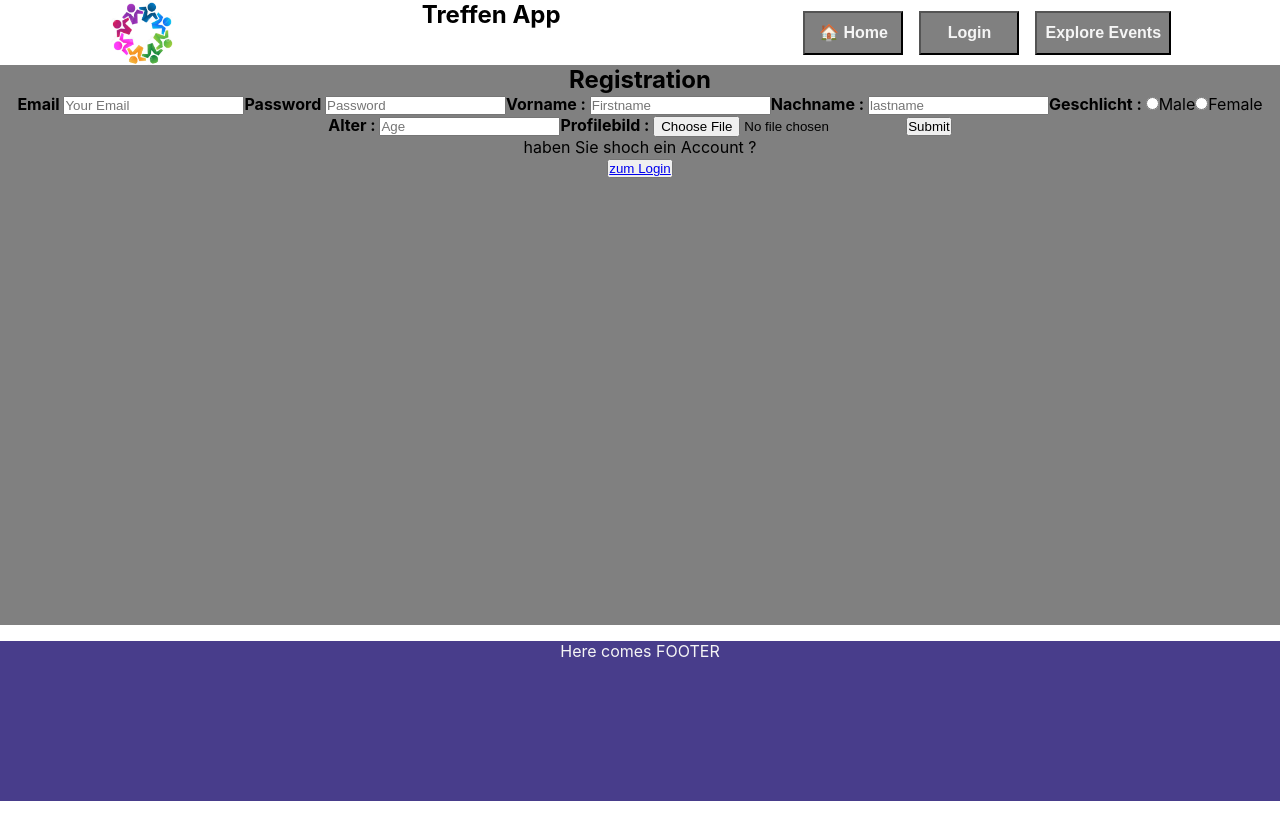
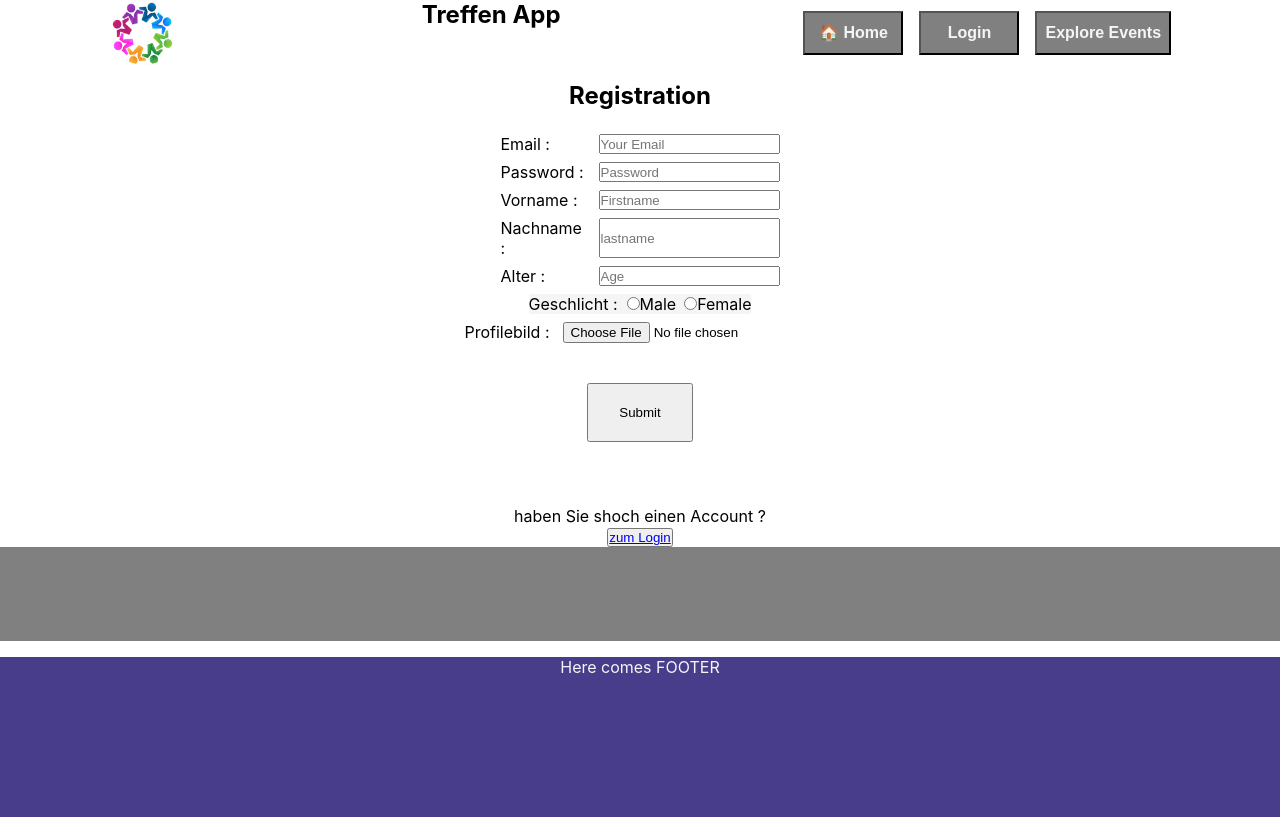
Before and after one commit to FinalProjektTeam/treffen-app, a React (Create React App) app in the folder frontend/: page /register in a window 1280 px wide. Built offline with nearby package versions, Linux system fonts and the light colour scheme; no server answers.

Commit message:
alles läuft so weit

```diff
--- a/frontend/src/components/event/Event.jsx
+++ b/frontend/src/components/event/Event.jsx
@@ -11,7 +11,8 @@ export default function Event() {
     const [error, setError] = useState('')
     const [errors, setErrors] = useState([])
 
-    // const [backendComment, setBackendComment] = useState('')
+    const [commentDeleted, setCommentDeleted] = useState(false)
+    const [ commentError, setCommentError] = useState(false)
 
     const [userExist, setUserExist] = useState(false)
 
@@ -120,6 +121,7 @@ export default function Event() {
 
     const handleDeleteComment = async(e)=>{
         e.preventDefault()
+        setError('')
 
         const res = await fetch('http://localhost:4000/comments', {
             method: 'DELETE',
@@ -134,11 +136,12 @@ export default function Event() {
         })
 
         const result = await res.json()
-        console.log(result);
-        console.log(e.target.id);
-        setEvent(result)
-        setError(result.error)
 
+        if(res.status === 200){
+            setEvent(result)
+            console.log(result);
+            console.log("Comment deleted");
+        }
 
     }
 
@@ -193,6 +196,7 @@ export default function Event() {
                 }
             </ul>
             {error && <h3 style={{color:'red'}}>{error}</h3> }
+            {commentError && <h3 style={{color: 'red'}}> It's not your Comment!</h3>}
             <input type="text" value={comment} onChange={(e)=> setComment(e.target.value)} placeholder='Write a comment' />
             <button onClick={handleAddComment}>Add Comment</button>
         </div>
--- a/frontend/src/components/eventList/EventsList.jsx
+++ b/frontend/src/components/eventList/EventsList.jsx
@@ -1,10 +1,12 @@
 import React, { useEffect, useState } from 'react'
 import { Link } from 'react-router-dom'
+import useUser from '../../hooks/useUser'
 import "./eventsList.scss"
 
 export default function EventList() {
   const [events, setEvents] = useState([])
   const [ready, setReady] = useState(false)
+  const user = useUser()
 
   useEffect( ()=>{
     // setReady(false)
@@ -27,7 +29,11 @@ export default function EventList() {
   if(ready){
     return (
       <div className='Events-List'>
-        <Link to={'/create-event'}>Create new Event</Link>
+
+        {
+          user.data &&
+          <Link to={'/create-event'}>Create new Event</Link>
+        }
 
         <h2>Events-list </h2>
         {/* <p>noch nicht fertig</p>
--- a/frontend/src/components/login/Login.jsx
+++ b/frontend/src/components/login/Login.jsx
@@ -8,6 +8,8 @@ import { useNavigate } from 'react-router-dom';
 export default function Login() {
     const [email, setEmail] = useState('');
     const [password , setPassword] = useState('');
+    const [eingeloggt , setEingeloggt] = useState(false);
+
     const user = useUser()
     const navigate = useNavigate()
 
@@ -17,10 +19,14 @@ export default function Login() {
           email: email,
           password: password
         })
-        if(data){
+        if(data._id){
           console.log('you are angemeldet');
           console.log('data by Login.jsx:',data);
+          setEingeloggt(true)
           navigate('/user/'+data._id)
+        }
+        else{
+          setEingeloggt(false)
         }
       }
 
@@ -28,6 +34,9 @@ export default function Login() {
     <div className="login-bg-img-div ">
         <div className="login-form">
           <h2>Login</h2>
+
+          {!eingeloggt && <h3>you have to registrate</h3>}
+
             <form onSubmit={handleSubmit} className="login-container">
 
                 <label htmlFor="email" className="m-2 form-label "><b>Email </b></label><br/>
--- a/frontend/src/components/navigation/Navigation.jsx
+++ b/frontend/src/components/navigation/Navigation.jsx
@@ -18,10 +18,12 @@ export default function Navigation(props) {
 
       <div className='Navigation'>
         <div className="nav-container">
-
             <img src={logo} alt="logo" style={{width:'70px',height:'65px', borderRadius:'50%'}} />
 
             <h2>Treffen App</h2>
+
+            {user.data && <p>Hallo {user.data.firstname}</p>}
+
 
             <div className='nav-buttons'>
               <button className='nav-button'>
@@ -42,9 +44,20 @@ export default function Navigation(props) {
                   <Link to= {'/user/'+user.data._id}>User Account</Link>
                 </button>}
 
-              {user.data && <button className='nav-buttonn' onClick={handleLogout}>
-                <Link to= {'/login'}>Log out</Link>
-              </button>}
+              {user.data &&
+                  <button className='nav-buttonn' onClick={handleLogout}>
+                    <Link to= {'/login'}>Log out</Link>
+                  </button>
+              }
+
+              {user.data &&
+                  <div className='user-avatar' >
+                      <Link to= {'/user/'+user.data._id}>
+                          <img src= {user.data.avatar} alt="profilePhoto" style={{width:'40px',height:'40px' , borderRadius: '50%'}} />
+                      </Link>
+                  </div>
+              }
+
           </div>
 
       </div>
--- a/frontend/src/components/register/Register.jsx
+++ b/frontend/src/components/register/Register.jsx
@@ -3,6 +3,7 @@ import React , {useState} from "react";
 import {Link} from 'react-router-dom'
 import useUser from '../../hooks/useUser';
 import { useNavigate } from 'react-router-dom';
+import "./register.scss"
 
 export default function Register() {
     const [email, setEmail] = useState('');
@@ -46,54 +47,73 @@ export default function Register() {
       }, 3000);
 
   return (
-    <div className="regist-bg-img-div">
-      <div className="login-form">
+    <div className="Register">
+      <div className="register-form">
           <h2>Registration</h2>
               <form onSubmit={handleSubmit} className="register-container">
 
-                <label htmlFor="email" className="m-2 form-label "><b>Email </b></label>
-                <input type="email" placeholder="Your Email" className="m-2 form-control w-75"
+                <div className="element">
+                        <label htmlFor="email" className="label">Email :</label>
+                        <input type="email" placeholder="Your Email" className="input"
                         value={email} onChange={(e)=> setEmail(e.target.value)} />
+                </div>
 
-                <label htmlFor="password" className="m-2 form-label"><b>Password </b></label>
-                <input type="password" placeholder="Password" className="m-2 form-control w-75"
+                <div className="element">
+                        <label htmlFor="password" className="label">Password :</label>
+                        <input type="password" placeholder="Password" className="input"
                         value={password} onChange={(e)=> setPassword(e.target.value)} />
+                </div>
 
-                <label htmlFor="firstname" className="m-2 form-label"><b>Vorname : </b></label>
-                <input type="text" placeholder="Firstname" className="m-2 form-control w-75"
+                <div className="element">
+                        <label htmlFor="firstname" className="label">Vorname : </label>
+                        <input type="text" placeholder="Firstname" className="input"
                         value={firstname} onChange={(e)=> setFirstname(e.target.value)} />
+                </div>
 
-                <label htmlFor="lastname" className="m-2 form-label"><b>Nachname : </b></label>
-                <input type="text" placeholder="lastname" className="m-2 form-control w-75"
+                <div className="element">
+                        <label htmlFor="lastname" className="label">Nachname :</label>
+                        <input type="text" placeholder="lastname" className="input"
                         value={lastname} onChange={(e)=> setLastname(e.target.value)} />
+                </div>
 
+                <div className="element">
+                        <label htmlFor="age" className="label">Alter : </label>
+                        <input type="number" placeholder="Age" className="input"
+                        onBlur={(e)=> setAge(e.target.value)} />
+                </div>
 
-                <label htmlFor="gender" className="m-2 form-label"><b>Geschlicht : </b></label>
-                <input className=" m-2 form-check-input" type="radio" name='gender'
-                        value={gender} onClick={(e)=> setGender('Male')} />
-                        <label className="form-check-label" htmlFor="gender">Male</label>
+                <div className="element">
+                        <label htmlFor="gender" className="label">Geschlicht : </label>
 
-                <input className="m-2 form-check-input" type="radio" name='gender'
-                        value={gender} onClick={(e)=> setGender('Female')} />
-                        <label className="form-check-label" htmlFor="gender">Female</label><br/>
+                        <div className="gender">
+                                <input className="input" type="radio" name='gender' value={gender} onClick={(e)=> setGender('Male')} />
+                                <label className="label" htmlFor="gender">Male</label>
+                        </div>
 
+                        <div className="gender">
+                                <input className="input" type="radio" name='gender' value={gender} onClick={(e)=> setGender('Female')} />
+                                <label className="label" htmlFor="gender">Female</label><br/>
+                        </div>
+                </div>
 
-                <label htmlFor="age" className="m-2 form-label"><b>Alter : </b></label>
-                <input type="number" placeholder="Age" className="m-2 form-control w-75"
-                        onBlur={(e)=> setAge(e.target.value)} />
+                <div className="element">
+                        <label htmlFor="avatar" className="label">Profilebild : </label>
+                        <input type="file" className="input"
+                        accept='image/*' onChange={(e)=> setAvatar(e.target.files[0])} />
+                </div>
 
-                <label htmlFor="avatar" className="m-2 form-label"><b>Profilebild : </b></label>
-                <input type="file" className="m-2 form-control w-75"
-                        accept='image/*' onChange={(e)=> setAvatar(e.target.files[0])} />
+                <input type="submit" className="submit"/>
+            </form>
 
-                <input type="submit" className="m-2 btn btn-warning"/>
-            </form>
-            <p className="m-3">haben Sie shoch ein Account ? <br/>
-            <button className='btn btn-outline-dark m-3'><Link to= {'/login'}>zum Login</Link></button></p>
-
+            <div className="para-login">
+                <p>haben Sie shoch einen Account ?</p>
+                <button className='login-btn'>
+                        <Link to= {'/login'}>zum Login</Link>
+                </button>
+            </div>
 
             {user.error && <h3 style={{color:'red'}} >{user.error}</h3>}
-               { user.errors && <h3 style={{color:'red'}}>{user.errors.map(e=> <h4 key={e.param}>*- {e.msg}</h4>)}</h3>}
+            {user.errors && <h3 style={{color:'red'}}>{user.errors.map(e=> <h4 key={e.param}>*- {e.msg}</h4>)}</h3>}
       </div>
 
     </div>
--- /dev/null
+++ b/frontend/src/components/register/register.scss
@@ -0,0 +1,44 @@
+.Register {
+    background-color: #fff !important;
+
+  .register-form {
+    margin: 1rem 0;
+
+    .register-container {
+        display: flex;
+        flex-flow: column;
+        align-items: center;
+        justify-content: center;
+        margin: 1.5rem auto;
+        gap: .5rem;
+
+      .element {
+        display: flex;
+        justify-content: center;
+        gap: .5rem;
+        margin: 0 auto;
+
+        &:nth-last-child(3){
+            background-color: whitesmoke;
+        }
+
+        .label {
+            width: 90px;
+            text-align: left;
+        }
+
+        .input {
+        }
+      }
+
+      .submit{
+        margin: 2rem 0;
+        padding: 20px 30px;
+      }
+    }
+  }
+  .para-login{
+
+    margin: 2rem auto;
+  }
+}
```
Also changed, not shown: frontend/src/components/account/UserAccount.jsx (+24 -10 lines), frontend/src/hooks/useUser.jsx (+14 -2 lines), 1 other file (tests, documents, lock files or other folders).
